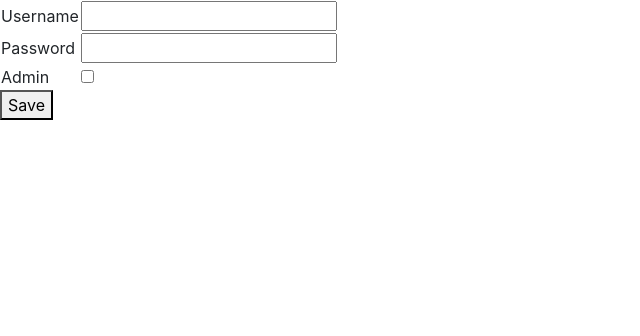
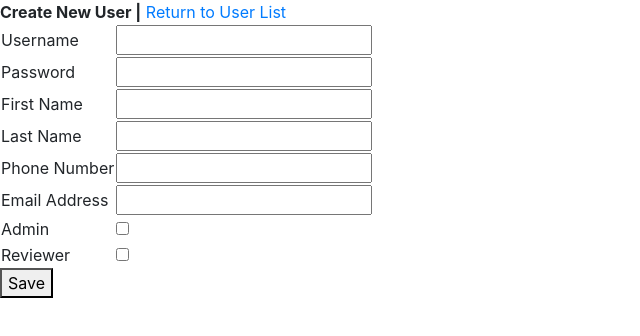
Before and after one commit to ben83pete/prs-client-solution, an Angular app: page /user/create in a window 1280 px wide. Shown: the top 336 px of the page, without its empty margins (0-640 px from the left). Built offline with nearby package versions, Linux system fonts and the light colour scheme.

Commit message:
creat page

```diff
--- a/src/app/user/user-create/user-create.component.html
+++ b/src/app/user/user-create/user-create.component.html
@@ -1,6 +1,7 @@
 <div>
   <div>
-
+    <span class= "font-weight-bold">Create New User |</span>
+    <a routerLink= '/user/list'> Return to User List</a>
   </div>
 
   <div>
@@ -11,13 +12,39 @@
       </tr>
       <tr>
           <td>Password</td>
-          <td><input [(ngModel)]='user.Username' class='inputstring' type= 'password'> </td>
+          <td><input id='PassInput' [(ngModel)]='user.Password' class='inputstring' type= 'password'
+            pattern="^(?=.*\d)(?=.*[a-z])(?=.*[A-Z]).{8,}$"
+            title="Must contain at least one number and one uppercase and lowercase letter, and at least 8 or more characters" required>
+           </td>
+            <!-- <td><input type="checkbox" onclick="pwCheck()">Show Password</td> -->
+      </tr>
+      <!-- <tr>
+          <td>Retype Password</td>
+          <td><input [(ngModel)]='user.Password' class='inputstring' type= 'password'> </td>
+      </tr>  -->
+      <tr>
+        <td>First Name</td>
+        <td><input [(ngModel)] = 'user.firstName' class ='inputstring' type= 'text'></td>
+      </tr>
+      <tr>
+        <td>Last Name</td>
+        <td><input [(ngModel)] = 'user.lastName' class = 'inputstring' type= 'text'></td>
+      </tr>
+      <tr>
+        <td>Phone Number</td>
+        <td><input [(ngModel)] = 'user.Phone' class = 'inputstring' type= 'text'></td>
+      </tr>
+      <tr>
+        <td>Email Address</td>
+        <td><input [(ngModel)] = 'user.Email' class = 'inputstring' type= 'email'></td>
       </tr>
       <tr>
           <td>Admin</td>
-          <td><input [(ngModel)]='user.Username' class='inputstring' type= 'checkbox'> </td>
+          <td><input [(ngModel)]='user.isAdmin' class='inputstring' type= 'checkbox'> </td>
         </tr>
-
+        <tr>
+          <td>Reviewer</td>
+          <td><input [(ngModel)] ='user.isReviewer' class = 'inputstring' type='checkbox'></td>
       <tr>
         <button (click)= "save()">Save</button>
       </tr>
--- a/src/app/user/user-list/user-list.component.html
+++ b/src/app/user/user-list/user-list.component.html
@@ -1,5 +1,5 @@
 <div>
-<span>User List |</span>
+<span class= "font-weight-bold">User List |</span>
 <a routerLink = '/user/create'> Create New User</a>
 </div>
 <div>
```
Also changed, not shown: src/app/user/user-create/user-create.component.ts (+8 -0 lines).
